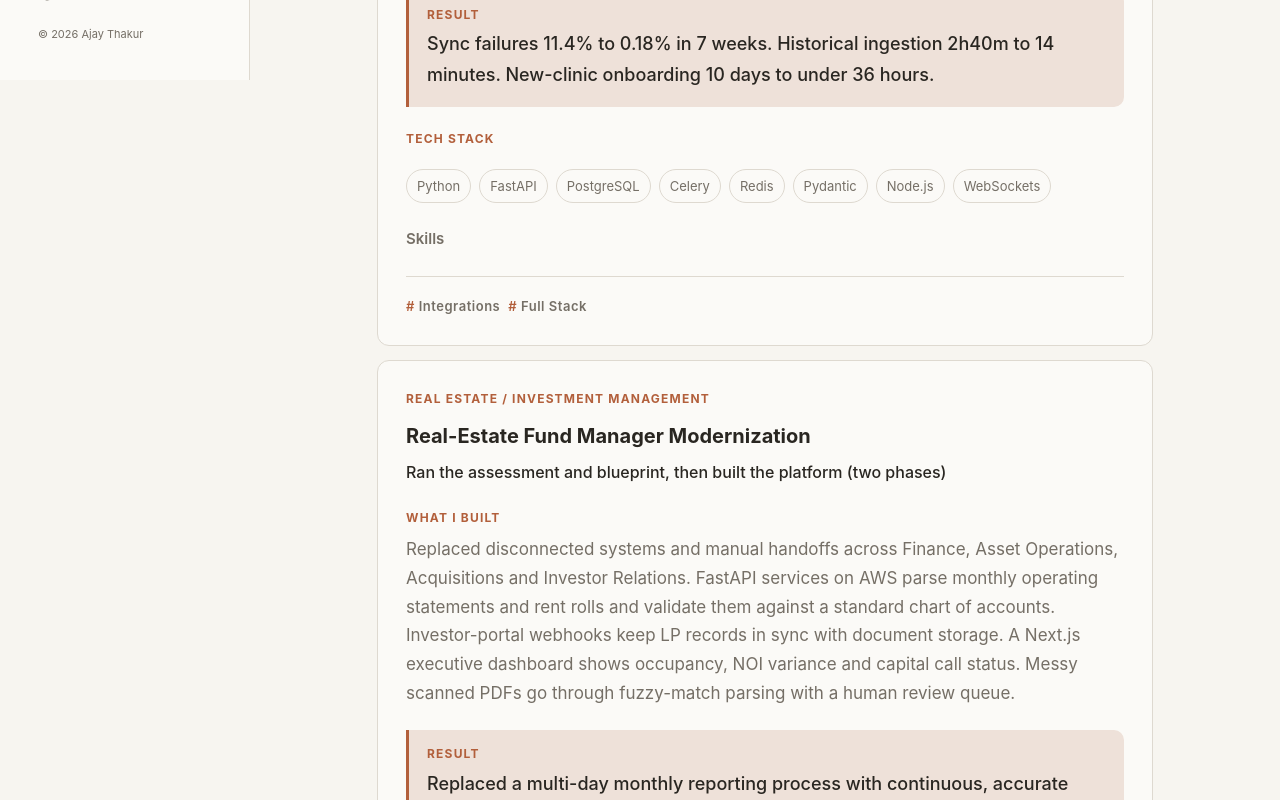
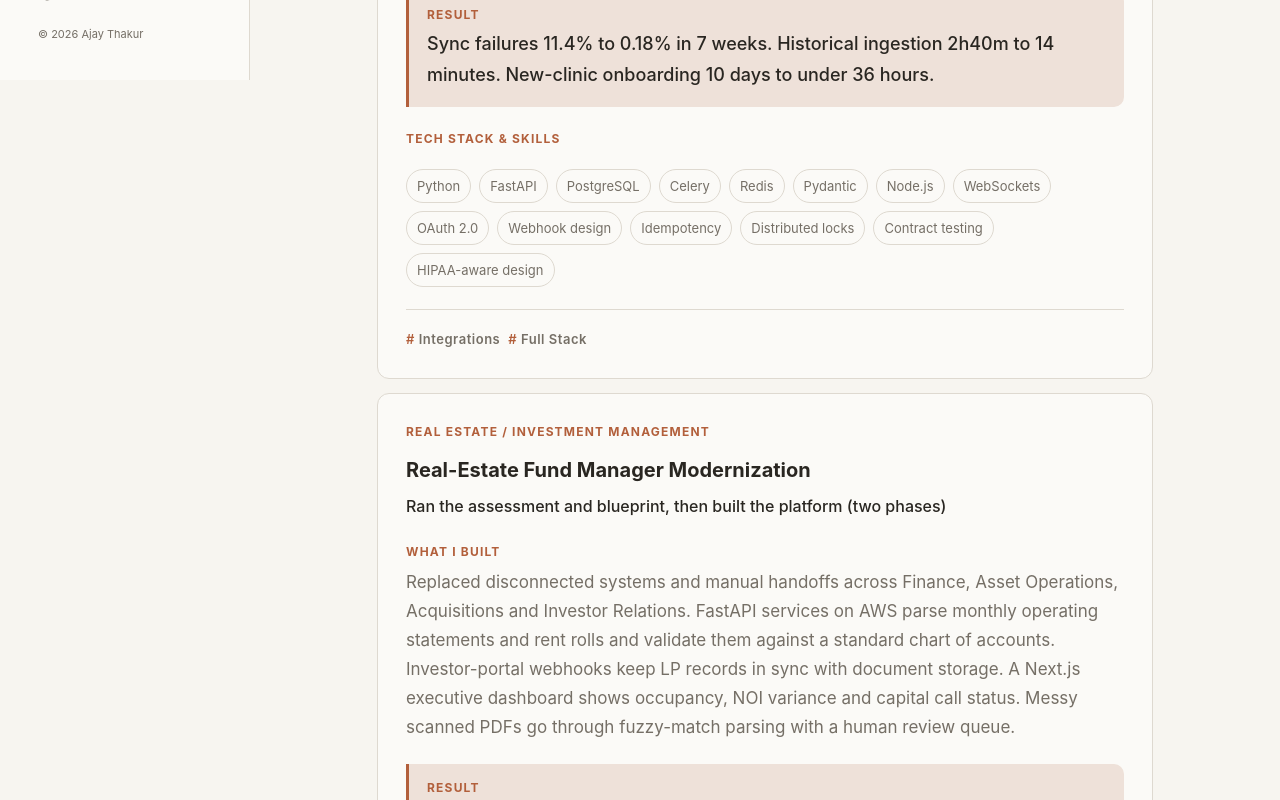
Before and after one commit to ATwork88/Portfolio1, a Next.js app: page /projects in a window 1280 px wide. Shown: the part 720-1520 px from the top of the page. Built offline with nearby package versions, Linux system fonts and the light colour scheme.

Commit message:
Merge tech stack and skills into one list on project cards
Co-Authored-By: Claude Sonnet 5.5 <noreply@anthropic.com>
Claude-Session: https://claude.ai/code/session_011avKUpJeaqxTRXPnizR6w3

```diff
--- a/app/globals.css
+++ b/app/globals.css
@@ -988,26 +988,6 @@ a {
   font-weight: 500;
 }
 
-.project-skills {
-  margin-top: 20px;
-}
-
-.project-skills summary {
-  display: inline-block;
-  color: var(--muted);
-  font-size: 15px;
-  font-weight: 600;
-  cursor: pointer;
-}
-
-.project-skills summary:hover {
-  color: var(--text);
-}
-
-.project-skills .technology-list {
-  margin-top: 12px;
-}
-
 .project-tags {
   display: flex;
   flex-wrap: wrap;
--- a/components/portfolio/projects-section.tsx
+++ b/components/portfolio/projects-section.tsx
@@ -7,6 +7,23 @@ import {
   projects,
   type ProjectFilter,
 } from "@/content/projects";
+
+const baseName = (value: string) => value.split(" (")[0].trim().toLowerCase();
+
+// Combine tech stack and skills into one list without duplicates. When both
+// name the same thing, keep the more detailed (parenthesised) version.
+function mergeTags(stack: string[], skills: string[]) {
+  const merged = [...stack];
+  for (const skill of skills) {
+    const index = merged.findIndex((item) => baseName(item) === baseName(skill));
+    if (index === -1) {
+      merged.push(skill);
+    } else if (skill.includes("(") && !merged[index].includes("(")) {
+      merged[index] = skill;
+    }
+  }
+  return merged;
+}
 
 export function ProjectsSection() {
   const [active, setActive] = useState<ProjectFilter | "All">("All");
@@ -78,25 +95,14 @@ export function ProjectsSection() {
               <p>{project.result}</p>
             </div>
 
-            <p className="project-label">Tech stack</p>
+            <p className="project-label">Tech stack &amp; skills</p>
             <div className="technology-list">
-              {project.stack.map((item) => (
+              {mergeTags(project.stack, project.skills).map((item) => (
                 <span key={item} className="technology">
                   {item}
                 </span>
               ))}
             </div>
-
-            <details className="project-skills">
-              <summary>Skills</summary>
-              <div className="technology-list">
-                {project.skills.map((item) => (
-                  <span key={item} className="technology">
-                    {item}
-                  </span>
-                ))}
-              </div>
-            </details>
 
             <div className="project-tags">
               {project.filters.map((filter) => (
```
